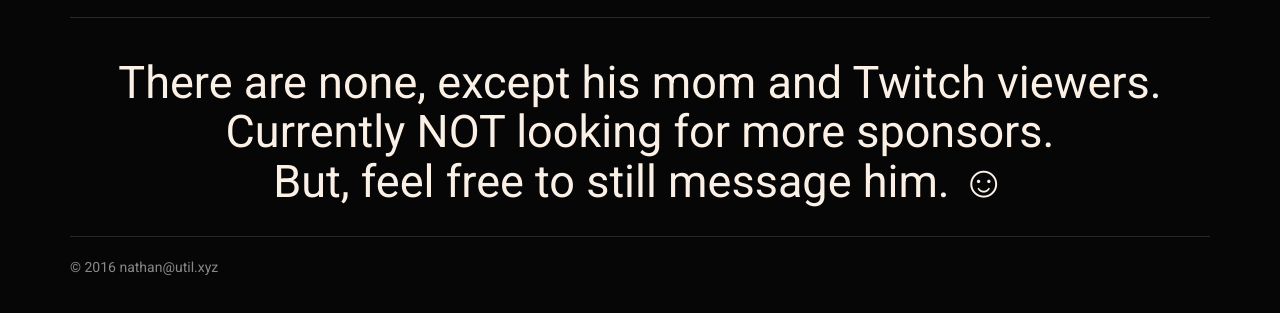
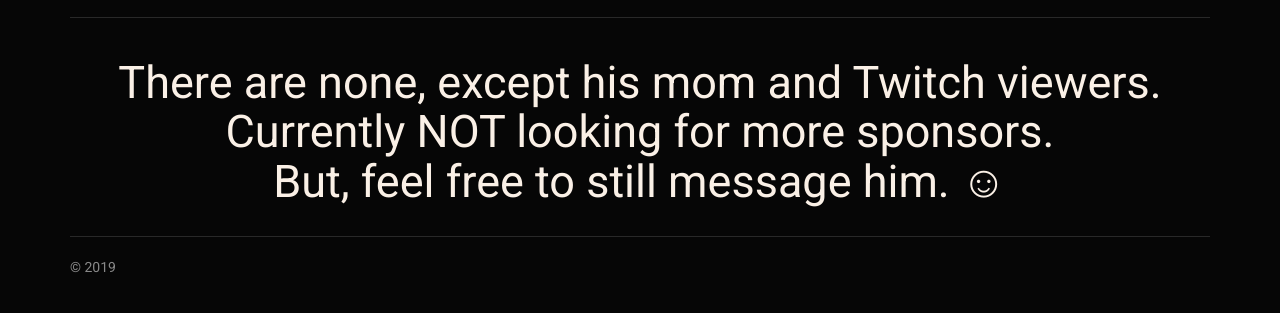
Before and after one commit to courupteddata/moonmoonSite, a plain HTML site: page pages/sponsors.html in a window 1280 px wide. Shown: the part 135-448 px from the top of the page. Drawn offline with nearby package versions, Linux system fonts and the light colour scheme.

Commit message:
Update sponsors.html
Lazy update 2.

```diff
--- a/pages/sponsors.html
+++ b/pages/sponsors.html
@@ -79,7 +79,7 @@
     </div>
     <hr>
     <footer>
-      <p>&copy; 2016 nathan@util.xyz</p>
+      <p>&copy; 2019</p>
     </footer>
   </div> <!-- /container -->
 
```
